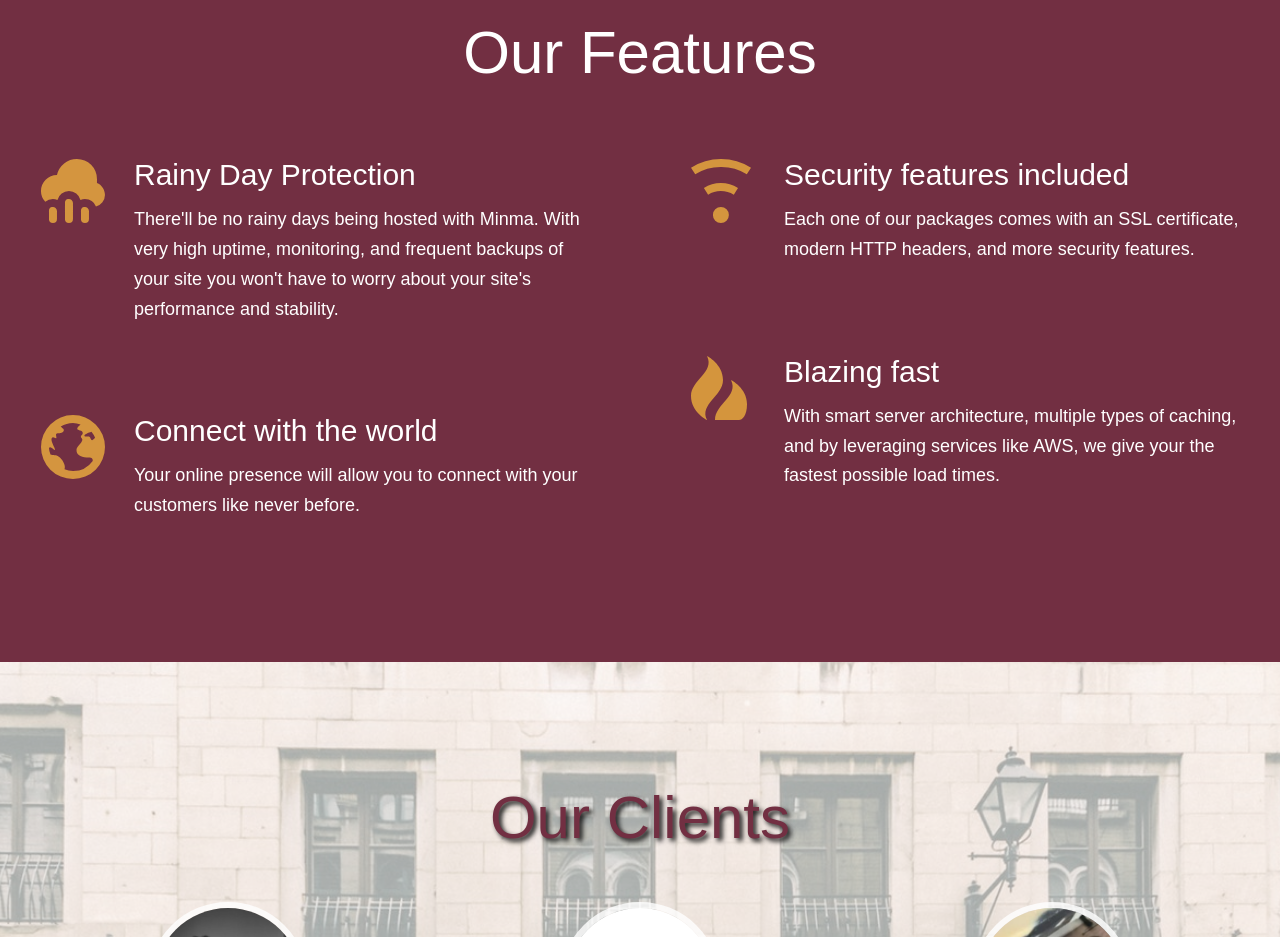
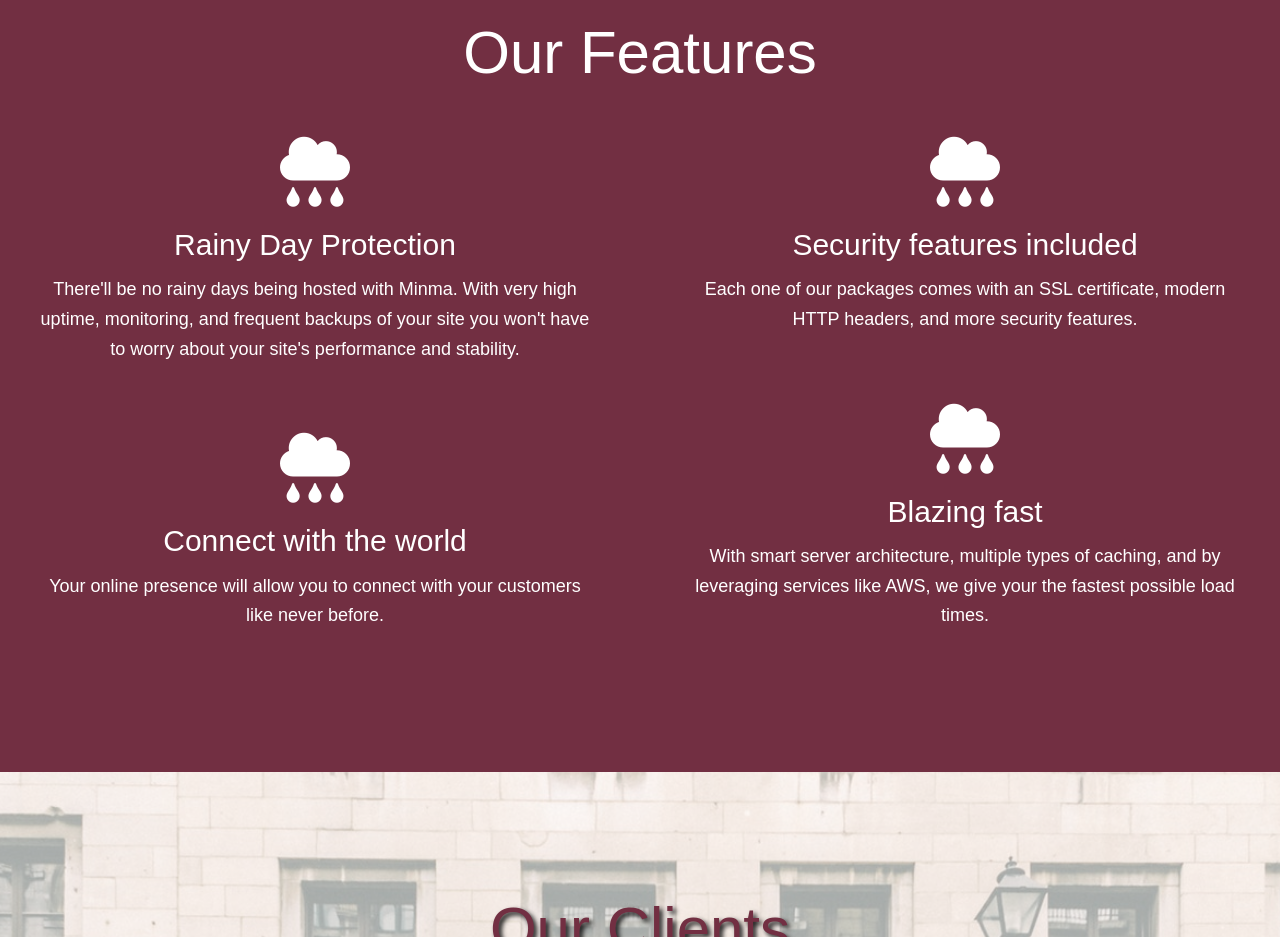
Before and after one commit to Baelx/hosting-platform, a plain HTML site: page app/index.html in a window 1280 px wide. Shown: the part 1240-2177 px from the top of the page. Drawn offline with Linux system fonts and the light colour scheme; a web font is replaced by a local one.

Commit message:
added new icon set, centered content

```diff
--- a/app/assets/styles/modules/_feature-item.css
+++ b/app/assets/styles/modules/_feature-item.css
@@ -1,31 +1,27 @@
 .feature-item {
   position: relative;
   padding-bottom: 2.5rem;
-
-  @mixin atSmall {
-    padding-left: 94px;
-
-  }
+  text-align: center;
 
   &__icon {
-    display: block;
-    margin: 0 auto;
+    font-size: 70px;
+    /* background: -webkit-linear-gradient(white 0%, white 25%, black 50%, white 75%, white 100%);
+    -webkit-background-clip: text;
+    -webkit-text-fill-color: transparent; */
 
-    @mixin atSmall {
+    /* @mixin atSmall {
       position: absolute;
       left: 0;
-    }
+    } */
   }
   &__title {
     font-size: 1.6rem;
     font-weight: 300;
     margin-top: 0.7em;
     margin-bottom: 0.8rem;
-    text-align: center;
 
     @mixin atSmall {
       font-size: 1.875rem;
-      text-align: left;
     }
   }
 
--- a/app/index.html
+++ b/app/index.html
@@ -93,13 +93,14 @@
           <div class="row__medium-6">
 
             <div class="feature-item">
-              <span class="icon icon--rain feature-item__icon"></span>
+              <i class="feature-item__icon fas fa-cloud-rain"></i>
               <h3 class="feature-item__title">Rainy Day Protection</h3>
               <p>There'll be no rainy days being hosted with Minma. With very high uptime, monitoring, and frequent backups of your site you won't have to worry about your site's performance and stability.</p>
             </div>
 
             <div class="feature-item">
-              <span class="icon icon--globe feature-item__icon"></span>
+              <i class="feature-item__icon fas fa-cloud-rain"></i>
+
               <h3 class="feature-item__title">Connect with the world</h3>
               <p>Your online presence will allow you to connect with your customers like never before.</p>
             </div>
@@ -107,13 +108,13 @@
 
           <div class="row__medium-6">
             <div class="feature-item">
-              <span class="icon icon--wifi feature-item__icon"></span>
+              <i class="feature-item__icon fas fa-cloud-rain"></i>
               <h3 class="feature-item__title">Security features included</h3>
               <p>Each one of our packages comes with an SSL certificate, modern HTTP headers, and more security features.</p>
             </div>
 
             <div class="feature-item">
-              <span class="icon icon--fire feature-item__icon"></span>
+              <i class="feature-item__icon fas fa-cloud-rain"></i>
               <h3 class="feature-item__title">Blazing fast</h3>
               <p>With smart server architecture, multiple types of caching, and by leveraging services like AWS, we give your the fastest possible load times.</p>
             </div>
--- a/app/temp/styles/main.css
+++ b/app/temp/styles/main.css
@@ -1,7 +1,9 @@
 
 @import url('https://fonts.googleapis.com/css?family=Kodchasan:200,300,400,500,700');
-/*fonts*/
-/*modules*/
+@import url('https://use.fontawesome.com/releases/v5.8.1/css/all.css');
+/* fonts */
+/* icons */
+/* modules */
 /*! normalize.css v8.0.0 | MIT License | github.com/necolas/normalize.css */
 /* Document
    ========================================================================== */
@@ -699,35 +701,29 @@ a {
 .feature-item {
   position: relative;
   padding-bottom: 2.5rem;
+  text-align: center;
 
 }
-@media (min-width: 530px){
-.feature-item {
-    padding-left: 94px
+.feature-item__icon {
+    font-size: 70px;
+    /* background: -webkit-linear-gradient(white 0%, white 25%, black 50%, white 75%, white 100%);
+    -webkit-background-clip: text;
+    -webkit-text-fill-color: transparent; */
 
-}
-  }
-.feature-item__icon {
-    display: block;
-    margin: 0 auto;
-  }
-@media (min-width: 530px){
-.feature-item__icon {
+    /* @mixin atSmall {
       position: absolute;
-      left: 0
-  }
+      left: 0;
+    } */
   }
 .feature-item__title {
     font-size: 1.6rem;
     font-weight: 300;
     margin-top: 0.7em;
     margin-bottom: 0.8rem;
-    text-align: center;
   }
 @media (min-width: 530px){
 .feature-item__title {
-      font-size: 1.875rem;
-      text-align: left
+      font-size: 1.875rem
   }
   }
 .testimonial {
```
Also changed, not shown: app/assets/styles/main.css (+5 -2 lines), app/assets/styles/modules/_modal.css (indentation only). Lines whose indentation alone changed are shown as unchanged.
